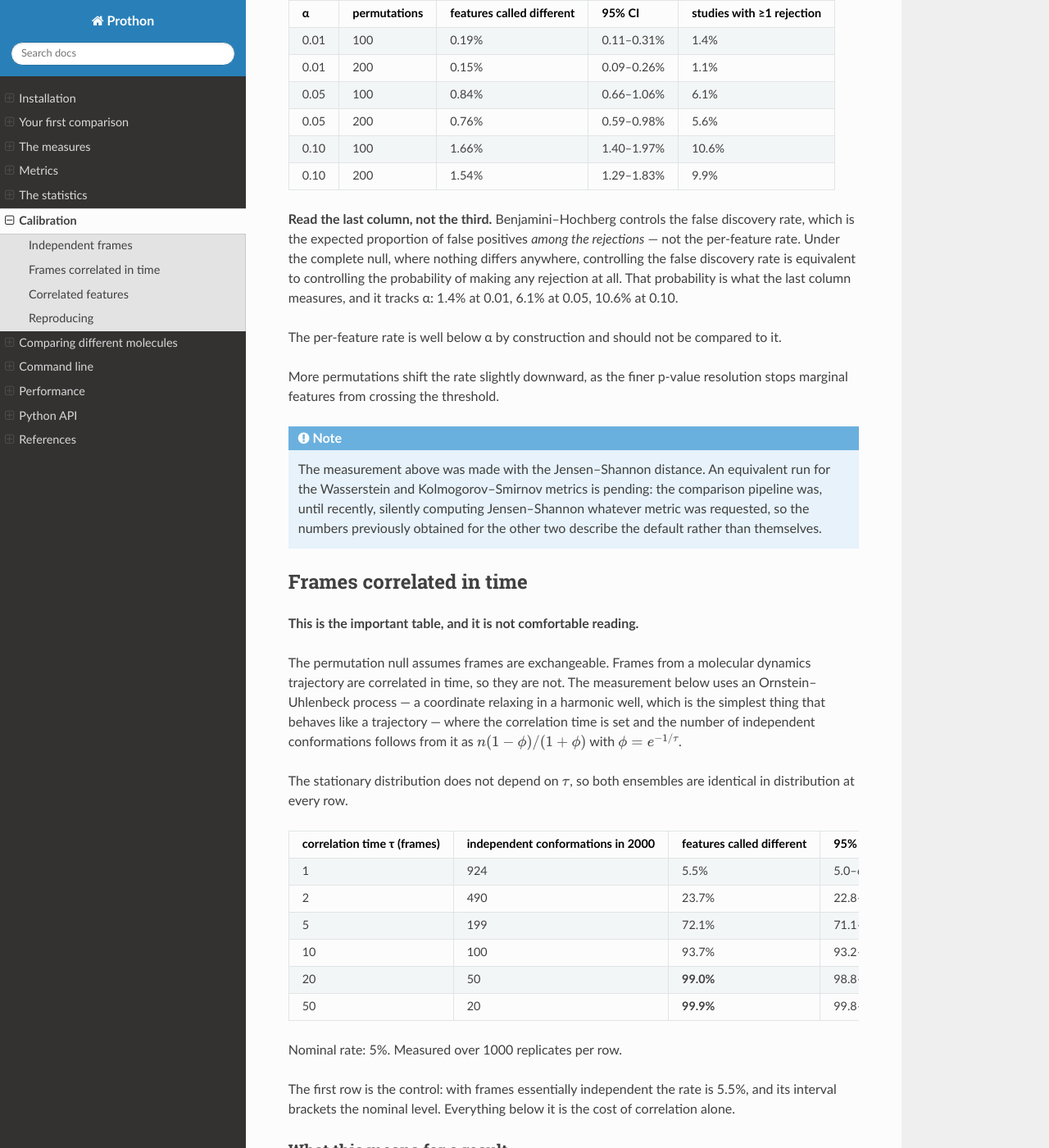
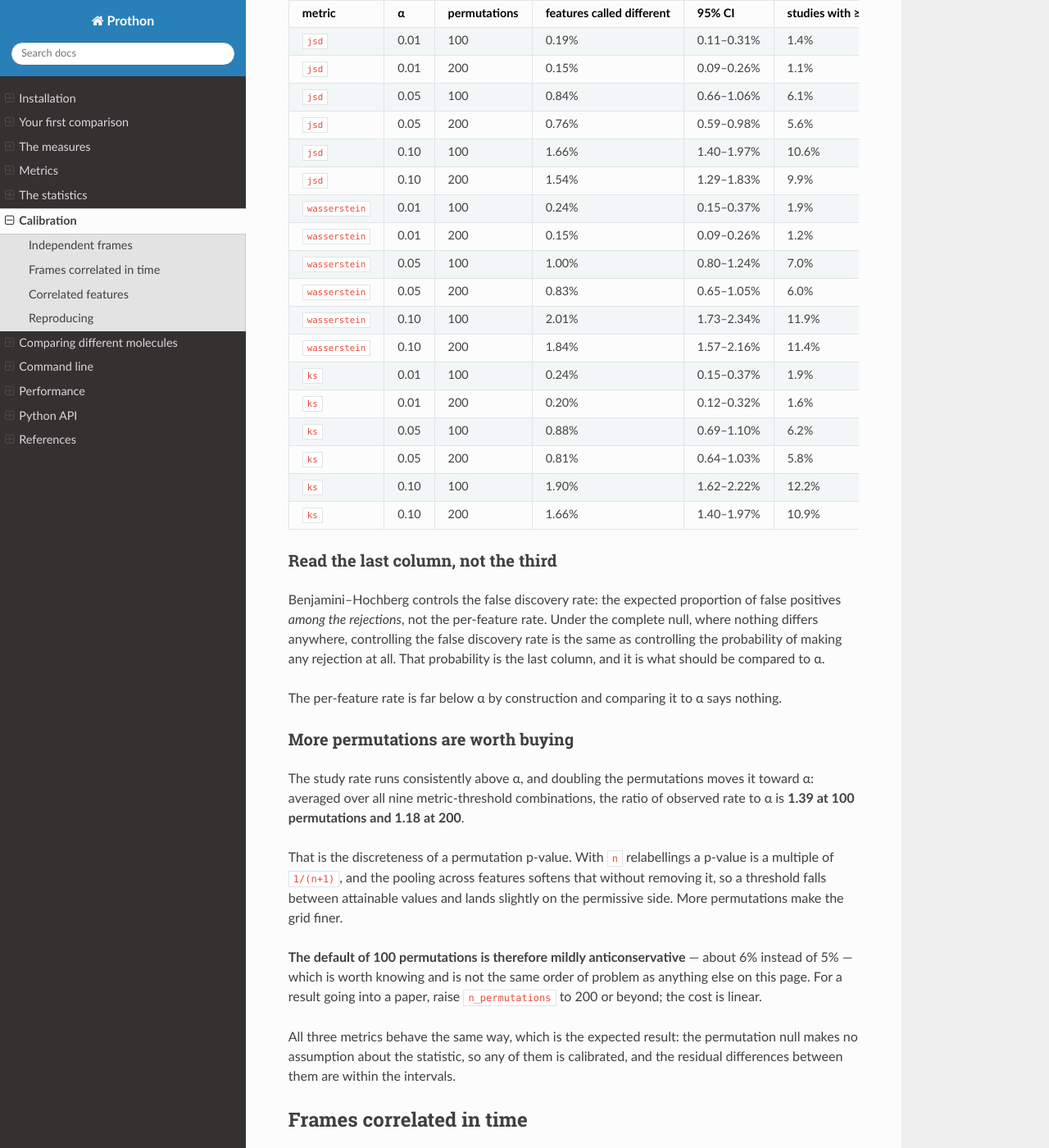
Before and after one commit to aai-research-lab/Prothon, a Sphinx documentation site: the page built from docs/calibration.md, in a window 1280 px wide and 1400 px high, scrolled down 457 px. Shown: the whole window at 82% size. Built offline with Sphinx 7.4.7 and the Read the Docs theme 3.1.0, drawn with Linux system fonts in a browser that asks for light colours; the version number could not be read and is left out; some of the changed text lies outside the part shown.

Commit message:
a-hundred-permutations-rejects-six-times-in-a-hundred
The first honest measurement of all three metrics, over a thousand null
replicates each. Two results.

**They are calibrated, and they agree.** Jensen-Shannon, Wasserstein and
Kolmogorov-Smirnov all reject at close to the nominal rate on exchangeable
frames, and their differences sit inside the confidence intervals. That is the
expected outcome -- a permutation null makes no assumption about the statistic
it calibrates -- but it had never been measured, and until this week it could
not have been: every metric was silently computing Jensen-Shannon.

**The default number of permutations is mildly anticonservative.** Averaged
over the nine metric-threshold combinations, the observed rejection rate is
1.39 times the nominal at 100 permutations and 1.18 times at 200. Roughly six
rejections per hundred where five are asked for.

That is the discreteness of a permutation p-value rather than a defect. With n
relabellings a p-value is a multiple of 1/(n+1); pooling across features
softens the grid without removing it, so a threshold falls between attainable
values and lands on the permissive side of one. More permutations make the grid
finer, and the cost is linear.

It is worth stating and it is not the same order of problem as the correlation
result on the same page. Six percent against five is a bias a reader can carry;
ninety-nine percent against five is a result that cannot be used.

The page also now says which column to read. The per-feature rate sits far
below alpha by construction, because Benjamini-Hochberg controls the proportion
of false positives among rejections rather than the per-feature rate; under the
complete null that is equivalent to controlling the probability of any
rejection at all, which is the column that tracks alpha and the one to compare
against it.

```diff
--- a/docs/calibration.md
+++ b/docs/calibration.md
@@ -11,38 +11,59 @@ Reproduce with `scripts/calibration.py`.
 ## Independent frames
 
 With exchangeable frames the test is calibrated. Measured over 1000 replicates
-per setting, 8 features each, Jensen–Shannon distance:
+per setting, 8 features each:
 
-| α | permutations | features called different | 95% CI | studies with ≥1 rejection |
-|---|---|---|---|---|
-| 0.01 | 100 | 0.19% | 0.11–0.31% | 1.4% |
-| 0.01 | 200 | 0.15% | 0.09–0.26% | 1.1% |
-| 0.05 | 100 | 0.84% | 0.66–1.06% | 6.1% |
-| 0.05 | 200 | 0.76% | 0.59–0.98% | 5.6% |
-| 0.10 | 100 | 1.66% | 1.40–1.97% | 10.6% |
-| 0.10 | 200 | 1.54% | 1.29–1.83% | 9.9% |
+| metric | α | permutations | features called different | 95% CI | studies with ≥1 rejection |
+|---|---|---|---|---|---|
+| `jsd` | 0.01 | 100 | 0.19% | 0.11–0.31% | 1.4% |
+| `jsd` | 0.01 | 200 | 0.15% | 0.09–0.26% | 1.1% |
+| `jsd` | 0.05 | 100 | 0.84% | 0.66–1.06% | 6.1% |
+| `jsd` | 0.05 | 200 | 0.76% | 0.59–0.98% | 5.6% |
+| `jsd` | 0.10 | 100 | 1.66% | 1.40–1.97% | 10.6% |
+| `jsd` | 0.10 | 200 | 1.54% | 1.29–1.83% | 9.9% |
+| `wasserstein` | 0.01 | 100 | 0.24% | 0.15–0.37% | 1.9% |
+| `wasserstein` | 0.01 | 200 | 0.15% | 0.09–0.26% | 1.2% |
+| `wasserstein` | 0.05 | 100 | 1.00% | 0.80–1.24% | 7.0% |
+| `wasserstein` | 0.05 | 200 | 0.83% | 0.65–1.05% | 6.0% |
+| `wasserstein` | 0.10 | 100 | 2.01% | 1.73–2.34% | 11.9% |
+| `wasserstein` | 0.10 | 200 | 1.84% | 1.57–2.16% | 11.4% |
+| `ks` | 0.01 | 100 | 0.24% | 0.15–0.37% | 1.9% |
+| `ks` | 0.01 | 200 | 0.20% | 0.12–0.32% | 1.6% |
+| `ks` | 0.05 | 100 | 0.88% | 0.69–1.10% | 6.2% |
+| `ks` | 0.05 | 200 | 0.81% | 0.64–1.03% | 5.8% |
+| `ks` | 0.10 | 100 | 1.90% | 1.62–2.22% | 12.2% |
+| `ks` | 0.10 | 200 | 1.66% | 1.40–1.97% | 10.9% |
 
-**Read the last column, not the third.** Benjamini–Hochberg controls the false
-discovery rate, which is the expected proportion of false positives *among the
-rejections* — not the per-feature rate. Under the complete null, where nothing
-differs anywhere, controlling the false discovery rate is equivalent to
-controlling the probability of making any rejection at all. That probability
-is what the last column measures, and it tracks α: 1.4% at 0.01, 6.1% at 0.05,
-10.6% at 0.10.
+### Read the last column, not the third
 
-The per-feature rate is well below α by construction and should not be compared
-to it.
+Benjamini–Hochberg controls the false discovery rate: the expected proportion
+of false positives *among the rejections*, not the per-feature rate. Under the
+complete null, where nothing differs anywhere, controlling the false discovery
+rate is the same as controlling the probability of making any rejection at all.
+That probability is the last column, and it is what should be compared to α.
 
-More permutations shift the rate slightly downward, as the finer p-value
-resolution stops marginal features from crossing the threshold.
+The per-feature rate is far below α by construction and comparing it to α says
+nothing.
 
-:::{note}
-The measurement above was made with the Jensen–Shannon distance. An equivalent
-run for the Wasserstein and Kolmogorov–Smirnov metrics is pending: the
-comparison pipeline was, until recently, silently computing Jensen–Shannon
-whatever metric was requested, so the numbers previously obtained for the other
-two describe the default rather than themselves.
-:::
+### More permutations are worth buying
+
+The study rate runs consistently above α, and doubling the permutations moves
+it toward α: averaged over all nine metric-threshold combinations, the ratio of
+observed rate to α is **1.39 at 100 permutations and 1.18 at 200**.
+
+That is the discreteness of a permutation p-value. With ``n`` relabellings a
+p-value is a multiple of ``1/(n+1)``, and the pooling across features softens
+that without removing it, so a threshold falls between attainable values and
+lands slightly on the permissive side. More permutations make the grid finer.
+
+**The default of 100 permutations is therefore mildly anticonservative** —
+about 6% instead of 5% — which is worth knowing and is not the same order of
+problem as anything else on this page. For a result going into a paper, raise
+`n_permutations` to 200 or beyond; the cost is linear.
+
+All three metrics behave the same way, which is the expected result: the
+permutation null makes no assumption about the statistic, so any of them is
+calibrated, and the residual differences between them are within the intervals.
 
 ## Frames correlated in time
 
```
Also changed, not shown: CHANGELOG.md (+8 -0 lines), docs/statistics.md (+6 -0 lines).
